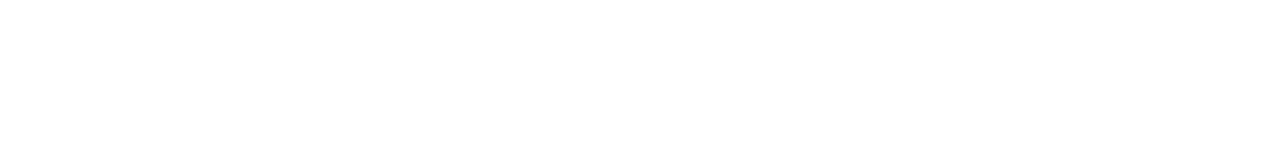
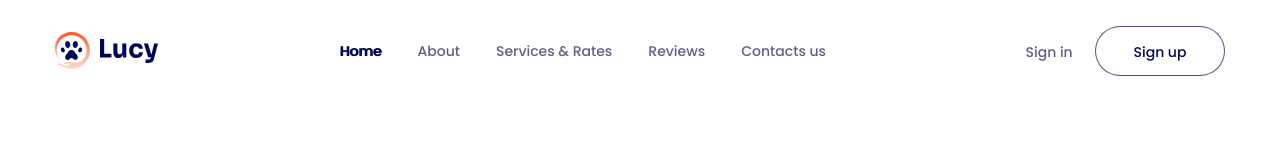
Before and after one commit to sanghoang123/html-css-project-04, a plain HTML site: page index.html in a window 1280 px wide. Drawn offline with Linux system fonts and the light colour scheme.

Commit message:
do the header/nav part

```diff
--- a/assets/css/styles.css
+++ b/assets/css/styles.css
@@ -5,9 +5,8 @@
 :root {
     --primary-color: #000958;
     --secondary-color: #656689;
-    --third-color: #FF5B2E;
-    --four-color: #48496A;
-    --sora-family-font:'Sora', sans-serif;
+    --third-color: #ff5b2e;
+    --four-color: #48496a;
 }
 
 html {
@@ -16,10 +15,19 @@ html {
 
 body {
     font-size: 1.6rem;
-    font-family: 'Poppins', sans-serif;
+    font-family: "Poppins", sans-serif;
 }
 
 /* Common */
+
+h1,
+h2,
+h3,
+h4,
+h5,
+h6 {
+    font-family: "Sora", sans-serif;
+}
 
 a {
     text-decoration: none;
@@ -42,12 +50,14 @@ button {
 .btn {
     display: inline-block;
     --height: 56px;
-    min-width: 182px;
+    min-width: 130px;
     padding: 0 20px;
     text-align: center;
     height: var(--height);
     line-height: var(--height);
-    border: 1px solid var(--third-color) ;
+    border: 1px solid rgba(255, 91, 46, 0.6);
+    font-weight: 600;
+    font-size: 1.6rem;
     border-radius: 100rem;
     background: #fff;
     color: var(--third-color);
@@ -61,3 +71,44 @@ button {
     color: #fff;
     cursor: pointer;
 }
+
+/* Header */
+.header {
+    padding: 26px 0;
+}
+
+.header__inner {
+    display: flex;
+    justify-content: space-between;
+    align-items: center;
+}
+
+.navbar__list {
+    display: flex;
+}
+
+.navbar__link,
+.header-action__link {
+    font-weight: 500;
+    padding: 8px 18px;
+    font-size: 1.4rem;
+    line-height: 1;
+    color: #5e6085;
+}
+
+.navbar__link:hover,
+.navbar__link.navbar__link--active {
+    color: #000958;
+    text-shadow: 1px 0 0 currentColor;
+}
+
+.header-action__btn {
+    --height: 50px;
+    border: 1px solid rgba(0, 9, 88, 0.7);
+    font-size: 1.4rem;
+    color: #000958;
+}
+
+.header-action__btn:hover {
+    background-color: #000958;
+}
--- a/index.html
+++ b/index.html
@@ -21,9 +21,11 @@
     <link rel="icon" type="image/png" sizes="96x96" href="./assets/favicon/favicon-96x96.png">
     <link rel="icon" type="image/png" sizes="16x16" href="./assets/favicon/favicon-16x16.png">
     <link rel="manifest" href="./assets/favicon/manifest.json">
-    <meta name="msapplication-TileColor" content="#ffffff">
+    <meta name="msapplication-TileColor" content="#!ffffff">
     <meta name="msapplication-TileImage" content="./assets/favicon/ms-icon-144x144.png">
-    <meta name="theme-color" content="#ffffff">
+    <meta name="theme-color" content="#!ffffff">
+    <!-- CSS -->
+    <link rel="stylesheet" href="./assets/css/reset.css">
     <!-- Embed Font -->
     <link rel="preconnect" href="https://fonts.googleapis.com">
     <link rel="preconnect" href="https://fonts.gstatic.com" crossorigin>
@@ -37,5 +39,39 @@
 
 <body>
 </body>
+<!-- Header -->
+<header class="header">
+    <div class="container">
+        <div class="header__inner">
+            <!-- Logo -->
+            <img src="./assets/img/logo.svg" alt="Lucy" class="logo">
+            <!-- Navbar -->
+            <nav class="navbar">
+                <ul class="navbar__list">
+                    <li class="navbar__item">
+                        <a href="#!" class="navbar__link navbar__link--active">Home</a>
+                    </li>
+                    <li class="navbar__item">
+                        <a href="#!" class="navbar__link">About</a>
+                    </li>
+                    <li class="navbar__item">
+                        <a href="#!" class="navbar__link">Services & Rates</a>
+                    </li>
+                    <li class="navbar__item">
+                        <a href="#!" class="navbar__link">Reviews</a>
+                    </li>
+                    <li class="navbar__item">
+                        <a href="#!" class="navbar__link">Contacts us</a>
+                    </li>
+                </ul>
+            </nav>
+            <!-- Action -->
+            <div class="header-action">
+                <a href="#!" class="header-action__link">Sign in</a>
+                <a href="#!" class="btn header-action__btn">Sign up</a>
+            </div>
+        </div>
+    </div>
+</header>
 
 </html>
```
Also changed, not shown: assets/img/logo.svg (added).
